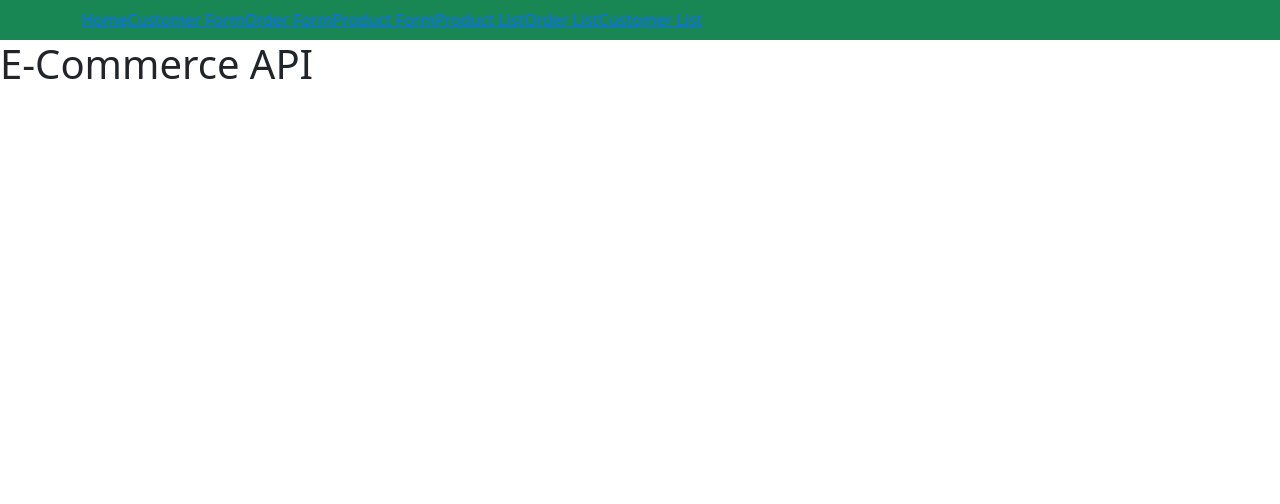
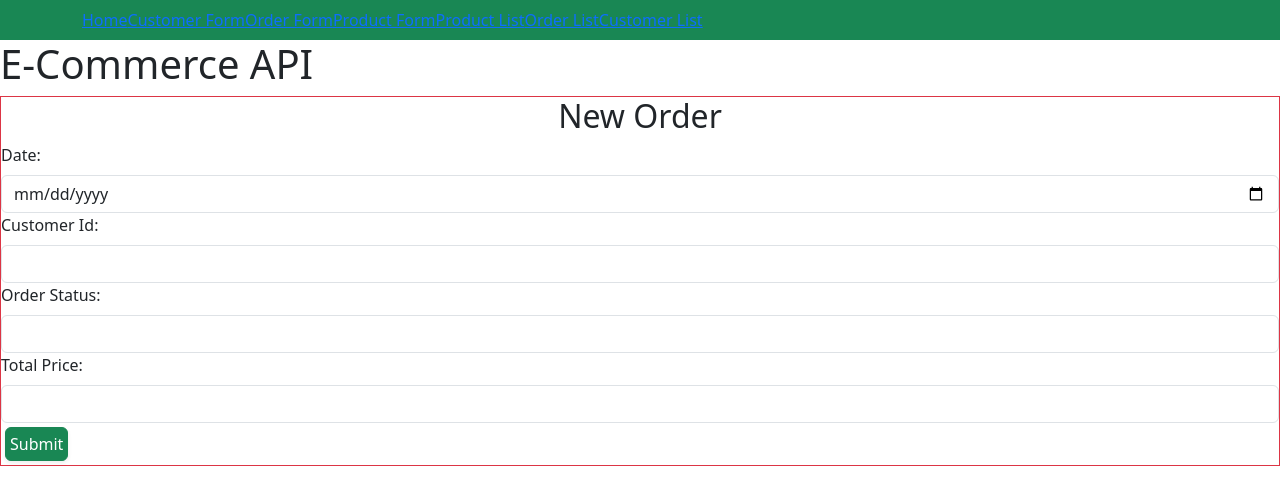
Before and after one commit to BGreenberg79/CT_Module11_Advanced_ECommerce_API, a React (Vite) app in the folder my-react-app/: page /orders/create in a window 1280 px wide. Shown: the top 504 px of the page. Built offline with nearby package versions, Linux system fonts and the light colour scheme.

Commit message:
12th commit

```diff
--- a/my-react-app/src/App.jsx
+++ b/my-react-app/src/App.jsx
@@ -105,6 +105,8 @@ function App() {
 
       <Routes>
         <Route path="/" element={< Home />}/>
+
+        {/* === CUSTOMERS === */}
         {/* Create customer */}
         <Route path="/customer/create/" element={< CustomerForm />}/>
 
@@ -113,12 +115,30 @@ function App() {
 
         {/* List customers */}
         <Route path='/customers/list/' element={<CustomerList/>}/>
-        {/* <Route path='/customers/list/' element={<CustomerList onEditCustomer={handleEditCustomer} onCustomerDeleted={handleCustomerDeleted}/>}/> */}
-        {/* <Route path='/orders/' element={< OrderForm/>}/> */}
-        {/* <Route path='/orders/list/' element={<OrderList onEditOrder={handleEditOrder} onOrderDeleted={handleOrderDeleted}/>}/> */}
-        {/* <Route path="/products/" element={<ProductForm/>}/> */}
-        {/* <Route path='/products/list/' element={<ProductList onEditProduct={handleEditProduct} onProductDeleted={handleProductDeleted}/>}/> */}
-        {/* <Route path='*' element={<NotFound/>}/> */}
+
+        {/* === PRODUCTS === */}
+        {/* Create product */}
+        <Route path="/products/create/" element={<ProductForm/>}/>
+
+        {/* edit product */}
+        <Route path="/products/edit/:id" element={< ProductForm />}/>
+        {/* TODO - edit product route */}
+
+        {/* list products */}
+        <Route path="/products/list/" element={< ProductList />}/>
+
+
+        {/* === ORDERS === */}
+        {/* Create Order */}
+        <Route path="/orders/create/" element={< OrderForm />}/>
+
+        {/* Edit Order */}
+        <Route path="/orders/edit/:id" element={< OrderForm />}/>
+
+        {/* list orders */}
+        <Route path="/orders/list/" element={< OrderList />}/>
+
+        <Route path='*' element={<NotFound/>}/>
       </Routes>
     </>
   )
--- a/my-react-app/src/CustomerList.jsx
+++ b/my-react-app/src/CustomerList.jsx
@@ -5,10 +5,12 @@ import Row from 'react-bootstrap/Row';
 import Col from 'react-bootstrap/Col';
 import ListGroup from 'react-bootstrap/ListGroup';
 import Button from 'react-bootstrap/Button';
+// ADDED
 import { useNavigate } from 'react-router-dom';
 
 const CustomerList = () => {
     const [customersList, setCustomersList] = useState([]);
+    // ADDED
     const navigate = useNavigate();
 
     useEffect(() => {
@@ -33,6 +35,7 @@ const CustomerList = () => {
         }
     };
 
+    // ADDED
     const editCustomer = (customer) => {
         if (customer.customer_id) {
             navigate(`/customer/edit/${customer.customer_id}`);
--- a/my-react-app/src/NavBar.jsx
+++ b/my-react-app/src/NavBar.jsx
@@ -12,8 +12,8 @@ function NavBar() {
                     <Nav>
                         <NavLink to='/'>Home</NavLink>
                         <NavLink to='/customer/create/'>Customer Form</NavLink>
-                        <NavLink to='/orders/'>Order Form</NavLink>
-                        <NavLink to='/products/'>Product Form</NavLink>
+                        <NavLink to='/orders/create/'>Order Form</NavLink>
+                        <NavLink to='/products/create/'>Product Form</NavLink>
                         <NavLink to='/products/list/'>Product List</NavLink>
                         <NavLink to='/orders/list/'>Order List</NavLink>
                         <NavLink to='/customers/list/'>Customer List</NavLink>
--- a/my-react-app/src/OrderForm.jsx
+++ b/my-react-app/src/OrderForm.jsx
@@ -1,90 +1,166 @@
-import { useState, useEffect, useRef } from "react";
+import { useState, useEffect } from "react";
 import axios from 'axios';
 import Form from 'react-bootstrap/Form';
 import Button from 'react-bootstrap/Button';
+import Alert from 'react-bootstrap/Alert';
+import { useParams } from 'react-router-dom';
+
 
 const OrderForm = () => {
+    const { id } = useParams();
+    const [selectedOrder, setSelectedOrder] = useState(null);
+    const [date, setDate] = useState("");
+    const [customerId, setCustomerId] = useState("");
+    const [orderStatus, setOrderStatus] = useState("");
+    // const [products, setProducts] = useState("");
+    const [totalPrice, setTotalPrice] = useState("");
+    const [errors, setErrors] = useState({});
+    const [successMessage, setSuccessMessage] = useState(null);
+    const [errorMessage, setErrorMessage] = useState(null);
 
-        const customerIdRef =useRef(null);
-        const orderStatusRef= useRef(null);
-        const productsRef = useRef(null);
-        const totalPriceRef=useRef(null);
-        const [errors, setErrors] =useState ({});
-
-        const [customerId, setCustomerId] = useState();
-        const [orderStatus, setOrderStatus] = useState();
-        const [products, setProducts] = useState();
-        const [totalPrice, setTotalPrice] = useState();
+    useEffect(() => {
+        if (id) {
+            axios.get(`http://127.0.0.1:5000/orders/${id}`)
+                .then(response => {
+                    setSelectedOrder(response.data);
+                })
+                .catch(error => {
+                    console.error('Error fetching order data:', error);
+                    setErrorMessage('Failed to load order data');
+                });
+        }
+    }, [id]);
 
     useEffect(() => {
         if (selectedOrder) {
-                setCustomerId(selectedOrder.customerId);
-                setOrderStatus(selectedOrder.orderStatus);
-                setProducts(selectedOrder.products);
-                setTotalPrice(selectedOrder.totalPrice);
+            setDate(selectedOrder.date);
+            setCustomerId(selectedOrder.customer_id);
+            setOrderStatus(selectedOrder.order_status);
+            // setProducts(selectedOrder.products);
+            setTotalPrice(selectedOrder.total_price);
+
+        } else {
+            setDate("");
+            setCustomerId("");
+            setOrderStatus("");
+            // setProducts("");
+            setTotalPrice("");
         }
     }, [selectedOrder]);
 
     const validateForm = () => {
-            const errors ={};
-            customerId= customerIdRef.current.value;
-            orderStatus= orderStatusRef.current.value;
-            products= productsRef.current.value;
-            totalPrice=totalPriceRef.current.value;
-            if (!customerId) errors.customerId= 'Customer required for order';
-            if (!orderStatus) errors.orderStatus ='Order Status required for order';
-            if (!products) errors.products = 'Products required for order';
-            if (!totalPrice || price <= 0) errors.totalPrice = 'Total Price must be greater than $0';
-            return errors
+        const errors = {};
+
+        if (!date) errors.date = 'Date required for order';
+        if (!customerId) errors.customerId = 'Customer Id required for order';
+        if (!orderStatus) errors.orderStatus = 'Order Status required for order';
+        // if (!products) errors.products = 'Products required for order';
+        if(!totalPrice) errors.totalPrice = 'Total price required for order';
+
+        return errors;
+    };
+
+    const handleSubmission = async (event) => {
+        event.preventDefault();
+        const errors = validateForm();
+
+        if (Object.keys(errors).length === 0) {
+            const orderData = {
+                "date": date,
+                "customer_id": customerId,
+                "order_status": orderStatus,
+                // "products": products,
+                "total_price": totalPrice
+            };
+
+            try {
+                if (selectedOrder) {
+                    // Update existing customer
+                    await axios.put(`http://127.0.0.1:5000/orders/${selectedOrder.order_id}`, orderData);
+                } else {
+                    // Create new customer
+                    await axios.post('http://127.0.0.1:5000/orders', orderData);
+                    setDate("");
+                    setCustomerId("");
+                    setOrderStatus("");
+                    // setProducts("");
+                    setTotalPrice("");
                 }
 
-        const handleSubmission = async (event) =>{
-            event.preventDefault();
-            const errors= validateForm();
-            if (Object.keys(errors).length == 0){
-            const orderData = {customerId, orderStatus, products, totalPrice};
-            try{
-                if (selectedOrder) {
-                    await axios.put(`http://127.0.0.1:5000/orders/${selectedOrder.id}`, orderData);
-                } else
-                    {await axios.post('http://127.0.0.1:5000/orders', orderData);
-            } onOrderUpdated();
-            setCustomerId('');
-            setOrderStatus('');
-            setProducts('');
-            setTotalPrice('');
-            } catch(error) {console.error("Error submitting order:", error);}} else {setErrors(errors);}}
+                setSuccessMessage('Order submitted successfully');
+                setErrorMessage(null);
+            } catch (error) {
+                console.error("Error submitting order:", error);
+                setErrorMessage('Error submitting order');
+                setSuccessMessage(null);
+            }
+        } else {
+            setErrors(errors);
+        }
+    };
+
 
     return (
-        <Form>
+    <div>
+            {successMessage && <Alert variant="success" onClose={() => setSuccessMessage(null)} dismissible>{successMessage}</Alert>}
+            {errorMessage && <Alert variant="danger" onClose={() => setErrorMessage(null)} dismissible>{errorMessage}</Alert>}
+
+            <Form className="border border-danger">
                 <h2 className='text-center'>{selectedOrder ? 'Edit' : 'New'} Order</h2>
+
                 <Form.Group>
-                <Form.Label for="customer_id">Customer ID:</Form.Label>
-                <Form.Control type="int" id="customer_id" name="customer_id" ref={customerIdRef}></Form.Control>
-                {errors.customerId && <div style={{color:"red"}}>{errors.customerId}</div>}
+                    <Form.Label>Date:</Form.Label>
+                    <Form.Control
+                        type="date"
+                        value={date}
+                        onChange={(e) => setDate(e.target.value)}
+                    />
+                    {errors.date && <div style={{ color: "red" }}>{errors.date}</div>}
                 </Form.Group>
 
                 <Form.Group>
-                <Form.Label for="order_status">Order Status:</Form.Label>
-                <Form.Control type="text" id="order_status" name="order_status" ref={orderStatusRef}></Form.Control>
-                {errors.orderStatus && <div style={{color:"red"}}>{errors.orderStatus}</div>}
+                    <Form.Label>Customer Id:</Form.Label>
+                    <Form.Control
+                        type="number"
+                        value={customerId}
+                        onChange={(e) => setCustomerId(e.target.value)}
+                    />
+                    {errors.customerId && <div style={{ color: "red" }}>{errors.customerId}</div>}
                 </Form.Group>
 
                 <Form.Group>
-                <Form.Label for="products">Products:</Form.Label>
-                <Form.Control type="list" id="products" name="products" ref={productsRef}></Form.Control>
-                {errors.products && <div style={{color:"red"}}>{errors.prodcts}</div>}
+                    <Form.Label>Order Status:</Form.Label>
+                    <Form.Control
+                        type="text"
+                        value={orderStatus}
+                        onChange={(e) => setOrderStatus(e.target.value)}
+                    />
+                    {errors.orderStatus && <div style={{ color: "red" }}>{errors.orderStatus}</div>}
                 </Form.Group>
 
+                {/* <Form.Group>
+                    <Form.Label>Products:</Form.Label>
+                    <Form.Control
+                        type="text"
+                        value={products}
+                        onChange={(e) => setProducts(e.target.value)}
+                    />
+                    {errors.products && <div style={{ color: "red" }}>{errors.products}</div>}
+                </Form.Group> */}
+
                 <Form.Group>
-                <Form.Label for="total_price">Total Price:</Form.Label>
-                <Form.Control type="float" id="total_price" name="total_price" ref={totalPriceRef}></Form.Control>
-                {errors.totalPrice && <div style={{color:"red"}}>{errors.totalPrice}</div>}
+                    <Form.Label>Total Price:</Form.Label>
+                    <Form.Control
+                        type="number"
+                        value={totalPrice}
+                        onChange={(e) => setTotalPrice(e.target.value)}
+                    />
+                    {errors.totalPrice && <div style={{ color: "red" }}>{errors.totalPrice}</div>}
                 </Form.Group>
 
-            <Button className='shadow-sm m-1 p-1' variant='success' onClick={handleSubmission}>Submit</Button>
-
+                <Button className='shadow-sm m-1 p-1' variant="success" onClick={handleSubmission}>Submit</Button>
             </Form>
+    </div>
   )
 }
 
--- a/my-react-app/src/ProductForm.jsx
+++ b/my-react-app/src/ProductForm.jsx
@@ -1,77 +1,133 @@
-import { useState, useEffect, useRef } from "react";
+import { useState, useEffect } from "react";
 import axios from 'axios';
 import Form from 'react-bootstrap/Form';
 import Button from 'react-bootstrap/Button';
+import Alert from 'react-bootstrap/Alert';
+import { useParams } from 'react-router-dom';
 
 const ProductForm = () => {
-        const productNameRef =useRef(null);
-        const productTypeRef= useRef(null);
-        const productPriceRef = useRef(null);
-        const [errors, setErrors] =useState ({});
+    const { id } = useParams();
+    const [selectedProduct, setSelectedProduct] = useState(null);
+    const [productName, setProductName] = useState("");
+    const [productType, setProductType] = useState("");
+    const [productPrice, setProductPrice] = useState("");
+    const [errors, setErrors] = useState({});
+    const [successMessage, setSuccessMessage] = useState(null);
+    const [errorMessage, setErrorMessage] = useState(null);
 
-        const [productName, setProductName] = useState();
-        const [productType, setProductType] = useState();
-        const [productPrice, setProductPrice] = useState();
+    useEffect(() => {
+        if (id) {
+            axios.get(`http://127.0.0.1:5000/products/${id}`)
+                .then(response => {
+                    setSelectedProduct(response.data);
+                })
+                .catch(error => {
+                    console.error('Error fetching product data:', error);
+                    setErrorMessage('Failed to load product data');
+                });
+        }
+    }, [id]);
 
-        useEffect(()=> {
-            if (selectedProduct){
-                setProductName(selectedProduct.productName);
-                setProductType(selectedProduct.productType);
-                setProductPrice(selectedProduct.productPrice);
+    // populate edit form fields when selectedProduct is set
+
+    useEffect(() => {
+        if (selectedProduct) {
+            setProductName(selectedProduct.name);
+            setProductType(selectedProduct.product_type);
+            setProductPrice(selectedProduct.price);
+        } else {
+            setProductName("");
+            setProductType("");
+            setProductPrice("");
         }
     }, [selectedProduct]);
 
     const validateForm = () => {
-            const errors ={};
-            productName= productNameRef.current.value;
-            productType= productTypeRef.current.value;
-            productPrice= productPriceRef.current.value;
-            if (!productName) errors.productName= 'Product Name required to add or edit product to catalogue';
-            if (!productType) errors.productType ='Product Type required for catalogue';
+        const errors = {};
+
+        if (!productName) errors.productName = 'Product Name required to add or edit product';
+        if (!productType) errors.productType = 'Product Type required';
         if (!productPrice || productPrice <= 0) errors.productPrice = 'Price must be greater than $0';
-            return errors
+
+        return errors;
+    };
+
+    const handleSubmission = async (event) => {
+        event.preventDefault();
+        const errors = validateForm();
+
+        // TODO: Add key values for product Data
+        if (Object.keys(errors).length === 0) {
+            const productData = {
+                "name": productName,
+                "product_type": productType,
+                "price": productPrice
+            };
+
+            try {
+                if (selectedProduct) {
+                    await axios.put(`http://127.0.0.1:5000/products/${id}`, productData);
+                } else {
+                    await axios.post('http://127.0.0.1:5000/products', productData);
+                    setProductName("");
+                    setProductType("");
+                    setProductPrice("");
                 }
 
-        const handleSubmission = async (event) =>{
-            event.preventDefault();
-            const errors= validateForm();
-            if (Object.keys(errors).length == 0){
-                const productData = {productName, productType, productPrice};
-            try{
-                if (selectedProduct) {
-                    await axios.put(`http://127.0.0.1:5000/products/${selectedProduct.id}`, productData);
-                } else
-                    {await axios.post('http://127.0.0.1:5000/products', productData);
-            } onProductUpdated();
-            setProductName('');
-            setProductPrice('');
-            setProductType('');
-        } catch(error) {console.error("Error submitting product:", error);}} else {setErrors(errors);}}
+                setSuccessMessage('Product submitted successfully');
+                setErrorMessage(null);
+            } catch (error) {
+                console.error("Error submitting product:", error);
+                setErrorMessage('Error submitting product');
+                setSuccessMessage(null);
+            }
+        } else {
+            setErrors(errors);
+        }
+    };
 
     return (
+        <div>
+            {successMessage && <Alert variant="success" onClose={() => setSuccessMessage(null)} dismissible>{successMessage}</Alert>}
+            {errorMessage && <Alert variant="danger" onClose={() => setErrorMessage(null)} dismissible>{errorMessage}</Alert>}
+
             <Form>
                 <h2 className='text-center'>{selectedProduct ? 'Edit' : 'New'} Product</h2>
+
                 <Form.Group>
-                <Form.Label for="name">Name:</Form.Label>
-                <Form.Control type="text" id="name" name="name" ref={productNameRef}></Form.Control>
-                {errors.productName && <div style={{color:"red"}}>{errors.productName}</div>}
+                    <Form.Label>Name:</Form.Label>
+                    <Form.Control
+                        type="text"
+                        value={productName}
+                        onChange={(e) => setProductName(e.target.value)}
+                    />
+                    {errors.productName && <div style={{ color: "red" }}>{errors.productName}</div>}
                 </Form.Group>
 
                 <Form.Group>
-                <Form.Label for="product_type">Product Type:</Form.Label>
-                <Form.Control type="text" id="product_type" name="product_type" ref={productTypeRef}></Form.Control>
-                {errors.productType && <div style={{color:"red"}}>{errors.productType}</div>}
+                    <Form.Label>Product Type:</Form.Label>
+                    <Form.Control
+                        type="text"
+                        value={productType}
+                        onChange={(e) => setProductType(e.target.value)}
+                    />
+                    {errors.productType && <div style={{ color: "red" }}>{errors.productType}</div>}
                 </Form.Group>
 
                 <Form.Group>
-            <Form.Label for="price">Price:</Form.Label>
-            <Form.Control type="float" id="price" name="price" ref={productPriceRef}></Form.Control>
-            {errors.productPrice && <div style={{color:"red"}}>{errors.productPrice}</div>}
+                    <Form.Label>Price:</Form.Label>
+                    <Form.Control
+                        type="number"
+                        value={productPrice}
+                        onChange={(e) => setProductPrice(e.target.value)}
+                    />
+                    {errors.productPrice && <div style={{ color: "red" }}>{errors.productPrice}</div>}
                 </Form.Group>
 
-            <Button variant='success' className='shadow-sm m-1 p-1' onClick={handleSubmission} >Submit</Button>
+                <Button className='shadow-sm m-1 p-1' variant="success" onClick={handleSubmission}>Submit</Button>
             </Form>
-    )
-}
+        </div>
+    );
+};
 
-export default ProductForm
+export default ProductForm;
```
Also changed, not shown: my-react-app/src/OrderList.jsx (+31 -16 lines), my-react-app/src/ProductList.jsx (+29 -10 lines). Lines whose indentation alone changed are shown as unchanged.
